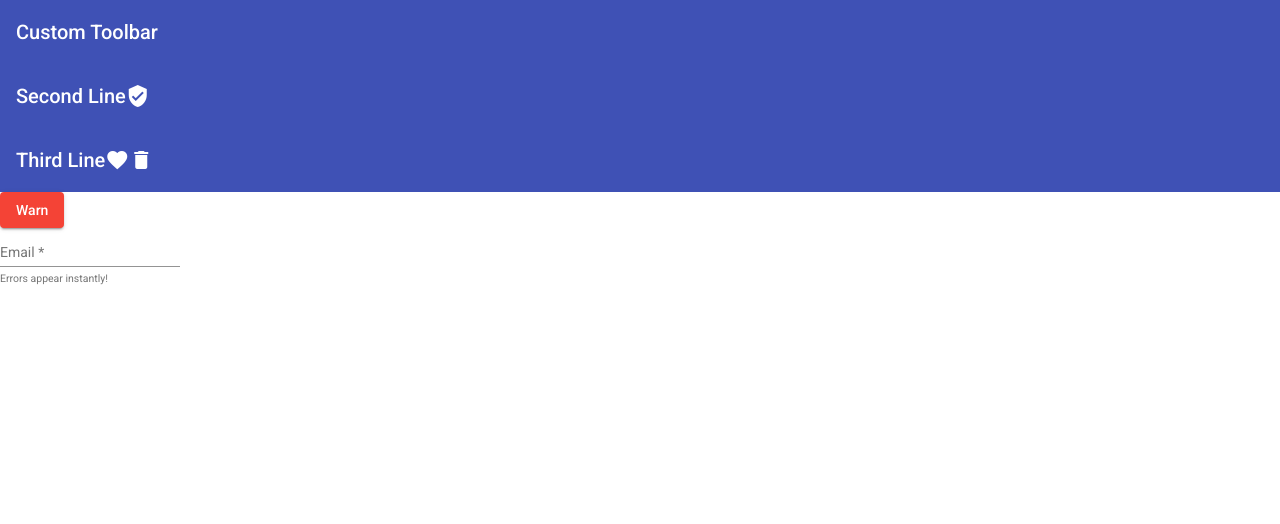
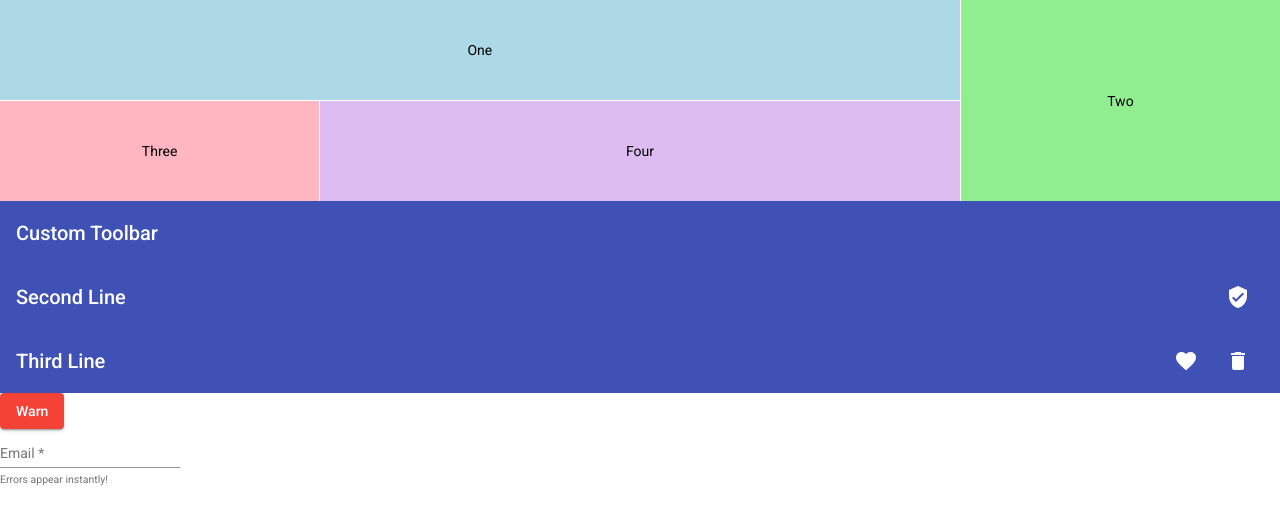
Before and after one commit to siren-k/angular-material-example, an Angular app: page / in a window 1280 px wide. Shown: the top 524 px of the page. Built offline with nearby package versions, Linux system fonts and the light colour scheme.

Commit message:
Angular Material Grid List 예제

```diff
--- a/src/app/app.component.css
+++ b/src/app/app.component.css
@@ -0,0 +1,6 @@
+.example-icon {
+    padding: 0 14px;
+}
+.example-spacer {
+    flex: 1 1 auto;
+}
--- a/src/app/app.component.html
+++ b/src/app/app.component.html
@@ -1,3 +1,18 @@
+<mat-grid-list cols='4' rowHeight='100px'>
+  <mat-grid-tile colspan='3' rowspan='1' [style.background]='"lightblue"'>
+    One
+  </mat-grid-tile>
+  <mat-grid-tile colspan='1' rowspan='2' [style.background]='"lightgreen"'>
+    Two
+  </mat-grid-tile>
+  <mat-grid-tile colspan='1' rowspan='1' [style.background]='"lightpink"'>
+    Three
+  </mat-grid-tile>
+  <mat-grid-tile colspan='2' rowspan='1' [style.background]='"#DDBDF1"'>
+    Four
+  </mat-grid-tile>
+</mat-grid-list>
+
 <mat-toolbar color="primary">
   <mat-toolbar-row>
     <span>Custom Toolbar</span>
--- a/src/app/app.module.ts
+++ b/src/app/app.module.ts
@@ -4,6 +4,7 @@ import { MatButtonModule } from '@angular/material/button';
 import { MatInputModule } from '@angular/material/input';
 import { MatToolbarModule } from '@angular/material/toolbar';
 import { MatIconModule } from '@angular/material/icon';
+import { MatGridListModule } from '@angular/material/grid-list';
 
 import { AppComponent } from './app.component';
 import { BrowserAnimationsModule } from '@angular/platform-browser/animations';
@@ -21,7 +22,8 @@ import { FormsModule, ReactiveFormsModule } from '@angular/forms';
     FormsModule,
     ReactiveFormsModule,
     MatToolbarModule,
-    MatIconModule
+    MatIconModule,
+    MatGridListModule
   ],
   providers: [],
   bootstrap: [AppComponent]
```
